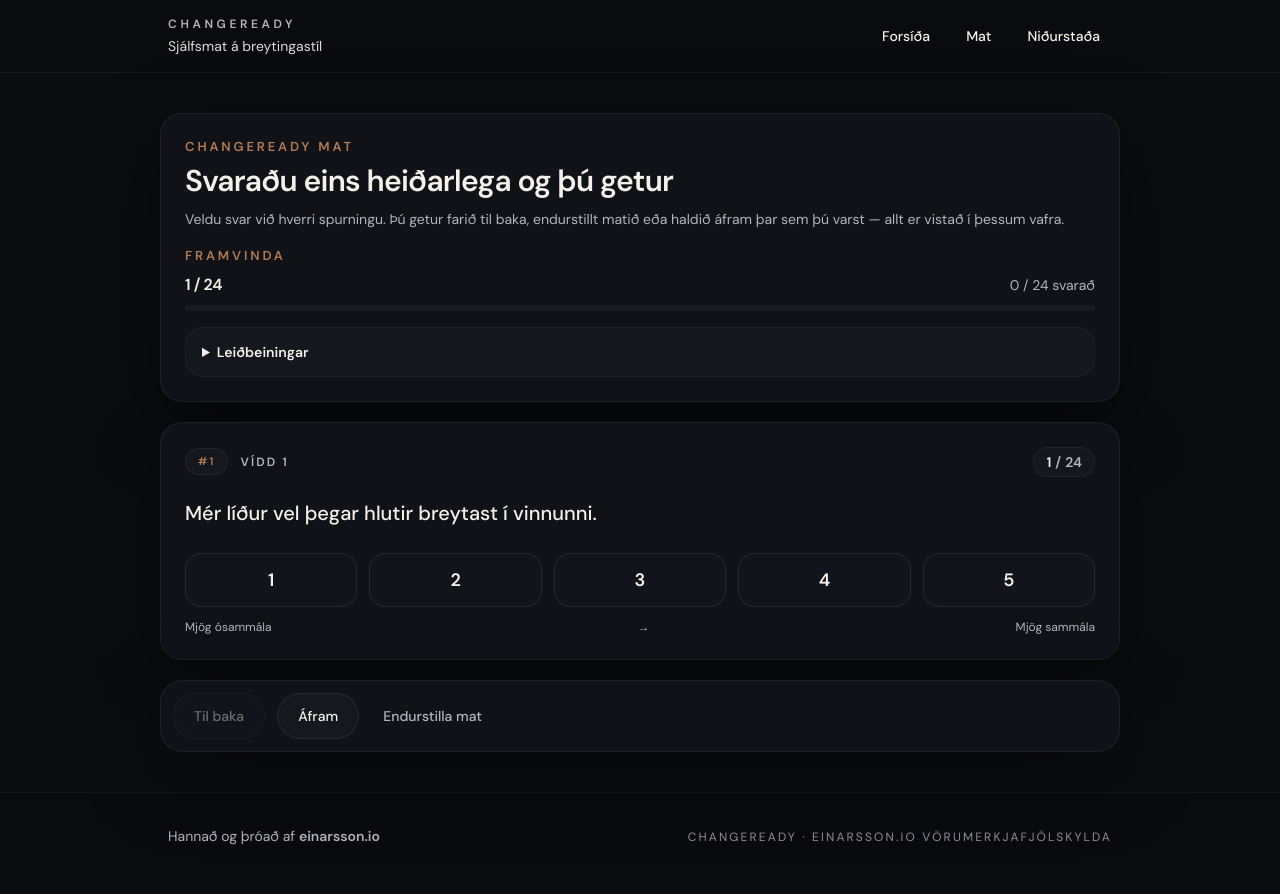
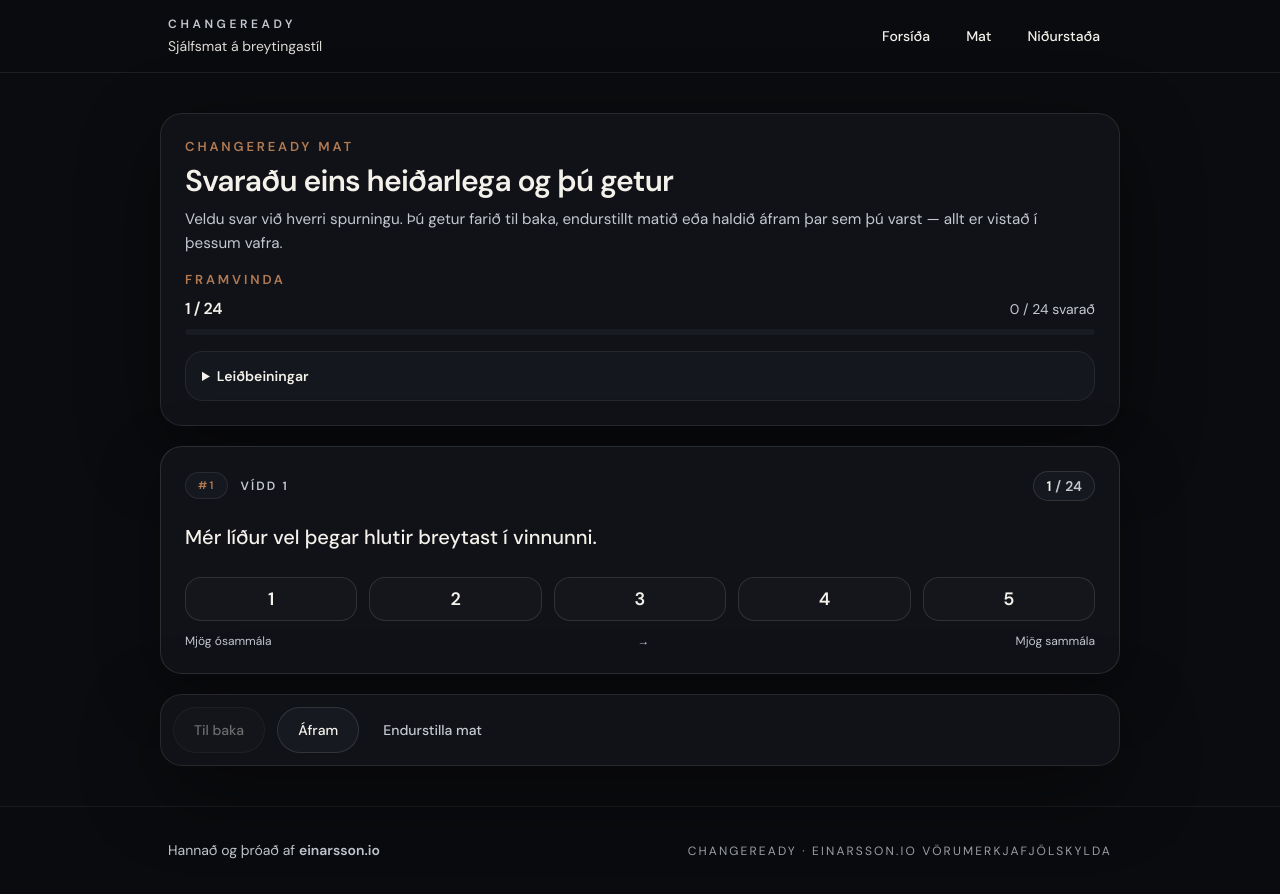
Before and after one commit to ebeinarsson-web/changeready-web, a Next.js app: page /mat in a window 1280 px wide. Built offline with nearby package versions, Linux system fonts and the light colour scheme.

Commit message:
2026-04-18 14:15 - Polish ChangeReady hero heading and improve contrast and accessibility readability

```diff
--- a/src/app/globals.css
+++ b/src/app/globals.css
@@ -6,13 +6,13 @@
   --surface: #12141a;
   --surface-muted: #181b22;
   --surface-subtle: #1f232c;
-  --muted: #b2b5bd;
-  --border: rgba(244, 241, 234, 0.08);
-  --border-strong: rgba(244, 241, 234, 0.16);
+  --muted: #c4c8d1;
+  --border: rgba(244, 241, 234, 0.12);
+  --border-strong: rgba(244, 241, 234, 0.24);
   --accent: #b17a52;
   --accent-strong: #8f6241;
   --accent-foreground: #0c0d10;
-  --ring: rgba(177, 122, 82, 0.35);
+  --ring: rgba(177, 122, 82, 0.5);
   --shadow-soft: 0 24px 80px rgba(0, 0, 0, 0.45);
 }
 
@@ -64,3 +64,8 @@ a {
 ::selection {
   background: rgba(177, 122, 82, 0.35);
 }
+
+:focus-visible {
+  outline: 2px solid var(--ring);
+  outline-offset: 2px;
+}
--- a/src/components/assessment/likert-scale.tsx
+++ b/src/components/assessment/likert-scale.tsx
@@ -11,22 +11,25 @@ type LikertScaleProps = {
 export function LikertScale({ value, onChange, disabled }: LikertScaleProps) {
   return (
     <div className="space-y-3">
-      <div className="grid grid-cols-5 gap-2 sm:gap-3">
+      <div className="grid grid-cols-5 gap-2 sm:gap-3" role="radiogroup" aria-label="Svarmöguleikar 1 til 5">
         {likertValues.map((option) => {
           const isActive = value === option;
           return (
             <button
               key={option}
               type="button"
+              role="radio"
+              aria-checked={isActive}
+              aria-label={`${option}: ${siteContent.assessment.likertLabels[option]}`}
               disabled={disabled}
               onClick={() => onChange(option)}
-              className={`rounded-2xl border px-2 py-3 text-center text-sm font-semibold transition-all sm:px-3 ${
+              className={`rounded-2xl border px-2 py-3 text-center text-sm font-semibold transition-all focus-visible:outline-none focus-visible:ring-2 focus-visible:ring-ring focus-visible:ring-offset-2 focus-visible:ring-offset-background sm:px-3 ${
                 isActive
-                  ? "border-accent bg-accent/15 text-foreground shadow-[0_12px_30px_rgba(177,122,82,0.18)]"
-                  : "border-border bg-surface-muted/40 text-muted hover:border-accent/40 hover:text-foreground"
+                  ? "border-accent bg-accent/20 text-foreground shadow-[0_12px_30px_rgba(177,122,82,0.24)] ring-1 ring-accent/50"
+                  : "border-border bg-surface-muted/55 text-muted hover:border-accent/55 hover:text-foreground"
               } ${disabled ? "cursor-not-allowed opacity-60" : ""}`}
             >
-              <span className="block text-lg text-foreground">{option}</span>
+              <span className="block text-lg leading-none text-foreground">{option}</span>
             </button>
           );
         })}
--- a/src/components/assessment/question-panel.tsx
+++ b/src/components/assessment/question-panel.tsx
@@ -23,7 +23,7 @@ export function QuestionPanel({
 }: QuestionPanelProps) {
   return (
     <div
-      className={`rounded-[22px] border border-border/80 bg-surface/95 p-4 shadow-[0_18px_60px_rgba(0,0,0,0.35)] sm:p-6 ${transitionClassName}`}
+      className={`rounded-[22px] border border-border bg-surface/95 p-4 shadow-[0_18px_60px_rgba(0,0,0,0.35)] sm:p-6 ${transitionClassName}`}
     >
       <div className="flex flex-wrap items-center justify-between gap-3">
         <div className="flex items-center gap-3">
@@ -33,7 +33,7 @@ export function QuestionPanel({
             {question.reverseScored ? " · andhverft skorun" : ""}
           </p>
         </div>
-        <div className="inline-flex items-center rounded-full border border-border/70 bg-surface-muted/70 px-3 py-1 text-sm font-semibold text-foreground">
+        <div className="inline-flex items-center rounded-full border border-border bg-surface-muted/80 px-3 py-1 text-sm font-semibold text-foreground">
           <span>{questionNumber}</span>
           <span className="px-1 text-muted">/</span>
           <span className="text-muted">{totalQuestions}</span>
--- a/src/components/home/home-intro.tsx
+++ b/src/components/home/home-intro.tsx
@@ -8,7 +8,7 @@ export function HomeIntro() {
     <section className="relative overflow-hidden rounded-[32px] border border-border/70 bg-[radial-gradient(circle_at_top,rgba(177,122,82,0.14),transparent_55%),linear-gradient(135deg,rgba(20,22,28,0.95),rgba(12,13,16,0.98))] px-6 py-12 shadow-[0_30px_120px_rgba(0,0,0,0.45)] sm:px-10 sm:py-16">
       <div className="pointer-events-none absolute inset-0 bg-[linear-gradient(120deg,rgba(244,241,234,0.04),transparent_45%)]" />
       <div className="relative space-y-6">
-        <p className="text-xs font-semibold uppercase tracking-[0.32em] text-accent">{siteContent.home.eyebrow}</p>
+        <p className="text-xs font-semibold uppercase tracking-[0.32em] text-accent/95">{siteContent.home.eyebrow}</p>
         <div className="space-y-4">
           <h1
             className={`${display.className} max-w-3xl text-4xl font-semibold leading-tight tracking-tight text-foreground sm:text-5xl`}
@@ -18,11 +18,11 @@ export function HomeIntro() {
           <p className={`${theme.body} max-w-2xl text-balance`}>{siteContent.home.lead}</p>
         </div>
 
-        <ul className="grid gap-3 text-sm text-muted sm:grid-cols-3">
+        <ul className="grid gap-3 text-[0.95rem] text-muted sm:grid-cols-3">
           {siteContent.home.bullets.map((bullet) => (
             <li
               key={bullet}
-              className="rounded-2xl border border-border/60 bg-surface-muted/40 px-4 py-3 leading-relaxed"
+              className="rounded-2xl border border-border/80 bg-surface-muted/55 px-4 py-3 leading-relaxed"
             >
               {bullet}
             </li>
@@ -31,7 +31,7 @@ export function HomeIntro() {
 
         <div className="flex flex-col gap-3 sm:flex-row sm:items-center">
           <ButtonLink href="/mat">{siteContent.home.primaryCta}</ButtonLink>
-          <p className="text-sm text-muted sm:max-w-sm">{siteContent.home.secondaryNote}</p>
+          <p className="text-[0.95rem] leading-6 text-muted sm:max-w-sm">{siteContent.home.secondaryNote}</p>
         </div>
       </div>
     </section>
--- a/src/components/results/results-view.tsx
+++ b/src/components/results/results-view.tsx
@@ -27,10 +27,10 @@ function DimensionMeter({
     maxPossible === minPossible ? 0 : ((sum - minPossible) / (maxPossible - minPossible)) * 100;
 
   return (
-    <div className="space-y-2 rounded-2xl border border-border/70 bg-surface-muted/40 px-4 py-3">
+    <div className="space-y-2 rounded-2xl border border-border bg-surface-muted/45 px-4 py-3">
       <div className="flex items-center justify-between gap-3">
         <p className="text-sm font-semibold text-foreground">{label}</p>
-        <p className="text-xs text-muted">
+        <p className="text-xs font-medium text-muted">
           {sum} / {maxPossible}
         </p>
       </div>
@@ -105,17 +105,17 @@ export function ResultsView() {
         </div>
 
         <div className="grid gap-4 sm:grid-cols-[1.1fr_0.9fr]">
-          <div className="rounded-3xl border border-border/70 bg-surface-muted/50 p-5">
+          <div className="rounded-3xl border border-border bg-surface-muted/55 p-5">
             <p className="text-xs font-semibold uppercase tracking-[0.2em] text-muted">
               {siteContent.results.totalScoreLabel}
             </p>
             <p className="mt-3 text-5xl font-semibold text-foreground">{snapshot.totalOnDisplayScale}</p>
-            <p className="mt-2 text-sm text-muted">
+            <p className="mt-2 text-sm font-medium text-muted">
               {siteContent.results.rawSumLabel}: {snapshot.rawSum}
             </p>
           </div>
 
-          <div className="rounded-3xl border border-accent/30 bg-accent/10 p-5">
+          <div className="rounded-3xl border border-accent/45 bg-accent/12 p-5">
             <p className="text-xs font-semibold uppercase tracking-[0.2em] text-accent">
               {siteContent.results.bandLabel}
             </p>
@@ -126,7 +126,7 @@ export function ResultsView() {
 
         {band ? (
           <div className="grid gap-3 sm:grid-cols-3">
-            <div className="rounded-2xl border border-border/70 bg-surface-muted/30 p-4">
+            <div className="rounded-2xl border border-border bg-surface-muted/40 p-4">
               <p className="text-xs font-semibold uppercase tracking-[0.18em] text-muted">
                 Það sem einkennir þig
               </p>
@@ -136,7 +136,7 @@ export function ResultsView() {
                 ))}
               </ul>
             </div>
-            <div className="rounded-2xl border border-border/70 bg-surface-muted/30 p-4">
+            <div className="rounded-2xl border border-border bg-surface-muted/40 p-4">
               <p className="text-xs font-semibold uppercase tracking-[0.18em] text-muted">
                 Það sem er styrkur
               </p>
@@ -146,7 +146,7 @@ export function ResultsView() {
                 ))}
               </ul>
             </div>
-            <div className="rounded-2xl border border-border/70 bg-surface-muted/30 p-4">
+            <div className="rounded-2xl border border-border bg-surface-muted/40 p-4">
               <p className="text-xs font-semibold uppercase tracking-[0.18em] text-muted">
                 Það sem þarf að passa
               </p>
--- a/src/content/site.ts
+++ b/src/content/site.ts
@@ -13,7 +13,7 @@ export const siteContent = {
   },
   home: {
     eyebrow: "Premium sjálfsmat",
-    title: "Breytingastíll í skýru ljósi",
+    title: "Skýr mynd af breytingastíl þínum",
     lead:
       "ChangeReady hjálpar þér að kortleggja hvernig þú tekur á breytingum — með einföldu flæði, skýrri framvindu og niðurstöðum sem eru hannaðar til að vera lesanlegar og nytsamlegar.",
     bullets: [
--- a/src/lib/theme.ts
+++ b/src/lib/theme.ts
@@ -2,7 +2,7 @@ export const theme = {
   container: "mx-auto w-full max-w-3xl px-4 sm:px-6 lg:px-8",
   wideContainer: "mx-auto w-full max-w-5xl px-4 sm:px-6 lg:px-10",
   navLink:
-    "rounded-full px-3 py-2 text-sm font-medium text-muted transition-colors hover:bg-surface-muted/70 hover:text-foreground",
+    "rounded-full px-3 py-2 text-sm font-medium text-muted transition-colors hover:bg-surface-muted/85 hover:text-foreground focus-visible:outline-none focus-visible:ring-2 focus-visible:ring-ring",
   panel:
     "rounded-[22px] border border-border/80 bg-surface/95 shadow-soft backdrop-blur-sm",
   subtlePanel: "rounded-[18px] border border-border/60 bg-surface-muted/60",
@@ -13,11 +13,11 @@ export const theme = {
   sectionTitle:
     "text-2xl font-semibold tracking-tight text-foreground sm:text-3xl",
   body: "text-base leading-7 text-muted sm:text-lg sm:leading-8",
-  bodySm: "text-sm leading-6 text-muted",
+  bodySm: "text-[0.95rem] leading-6 text-muted",
   primaryButton:
     "inline-flex items-center justify-center rounded-full border border-accent/40 bg-accent px-5 py-3 text-sm font-semibold text-accent-foreground shadow-[0_14px_40px_rgba(177,122,82,0.22)] transition-[transform,box-shadow,background-color,border-color] hover:-translate-y-px hover:border-accent hover:bg-[color-mix(in_oklab,var(--accent)_92%,white)] hover:shadow-[0_18px_46px_rgba(177,122,82,0.28)] focus-visible:outline-none focus-visible:ring-2 focus-visible:ring-ring focus-visible:ring-offset-2 focus-visible:ring-offset-background active:translate-y-0",
   secondaryButton:
-    "inline-flex items-center justify-center rounded-full border border-border bg-surface-muted/80 px-5 py-3 text-sm font-medium text-foreground transition-colors hover:border-border-strong hover:bg-surface-muted focus-visible:outline-none focus-visible:ring-2 focus-visible:ring-ring focus-visible:ring-offset-2 focus-visible:ring-offset-background",
+    "inline-flex items-center justify-center rounded-full border border-border bg-surface-muted/90 px-5 py-3 text-sm font-medium text-foreground transition-colors hover:border-border-strong hover:bg-surface-muted focus-visible:outline-none focus-visible:ring-2 focus-visible:ring-ring focus-visible:ring-offset-2 focus-visible:ring-offset-background",
   ghostButton:
-    "inline-flex items-center justify-center rounded-full px-3 py-2 text-sm font-medium text-muted transition-colors hover:text-foreground",
+    "inline-flex items-center justify-center rounded-full px-3 py-2 text-sm font-medium text-muted transition-colors hover:bg-surface-muted/60 hover:text-foreground focus-visible:outline-none focus-visible:ring-2 focus-visible:ring-ring",
 } as const;
```
